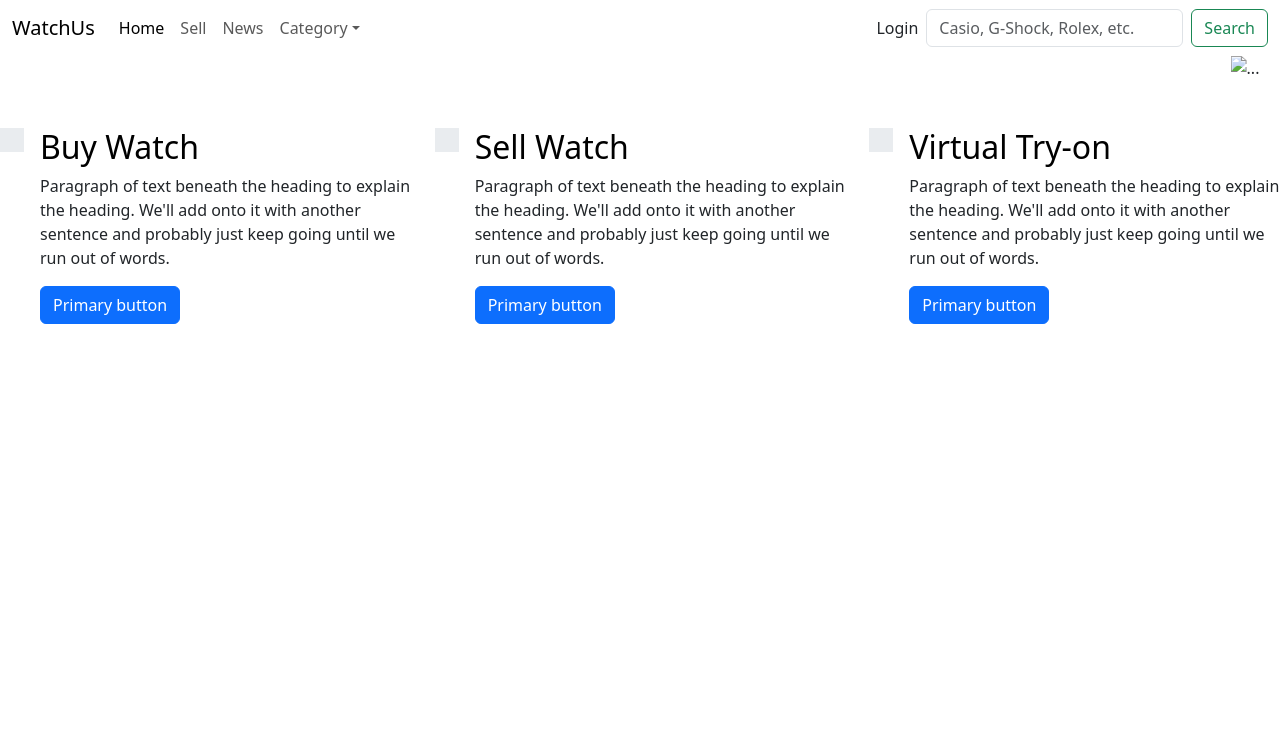
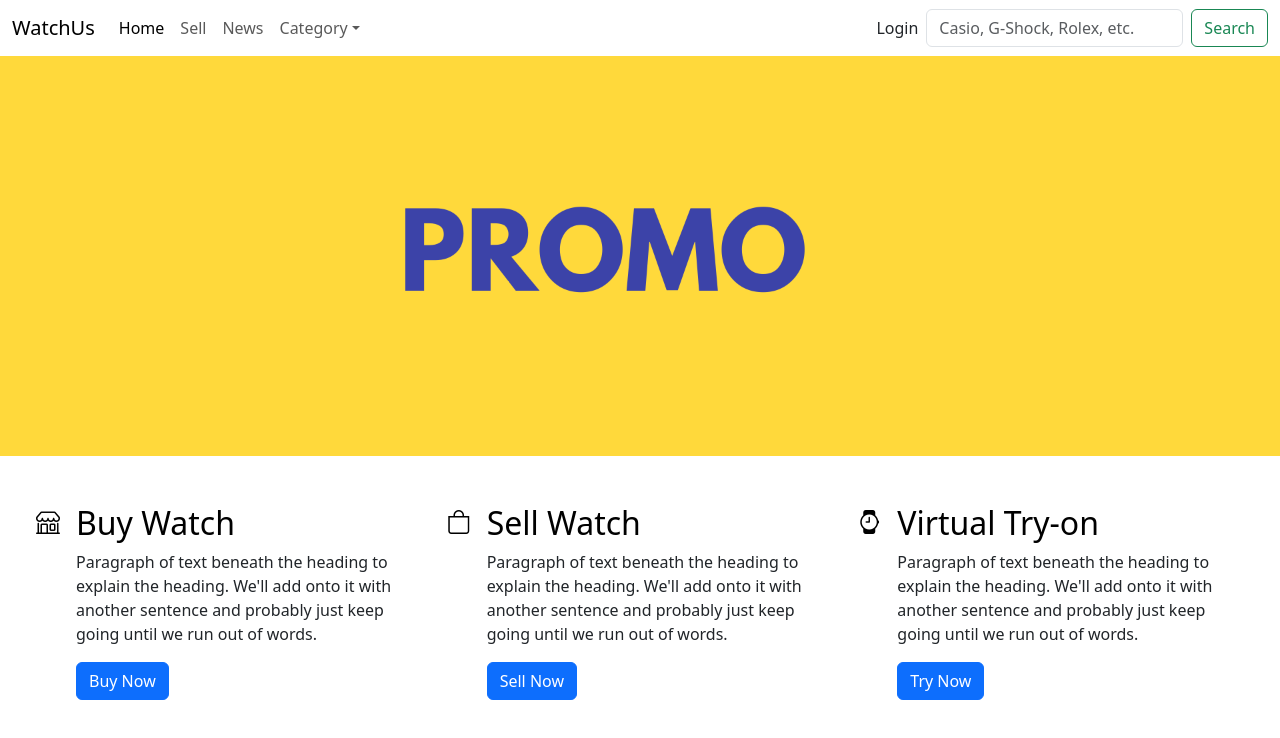
Before and after one commit to rizasakhi/software-engineering-aol, a plain HTML site: page index.html in a window 1280 px wide. Drawn offline with nearby package versions, Linux system fonts and the light colour scheme.

Commit message:
mengubah homepage

```diff
--- a/index.html
+++ b/index.html
@@ -4,7 +4,8 @@
     <meta charset="UTF-8">
     <meta name="viewport" content="width=device-width, initial-scale=1.0">
     <link href="https://cdn.jsdelivr.net/npm/bootstrap@5.3.3/dist/css/bootstrap.min.css" rel="stylesheet" integrity="sha384-QWTKZyjpPEjISv5WaRU9OFeRpok6YctnYmDr5pNlyT2bRjXh0JMhjY6hW+ALEwIH" crossorigin="anonymous">
-    <link rel="stylesheet" href="style.css">
+    <link rel="stylesheet" href="https://cdn.jsdelivr.net/npm/bootstrap-icons@1.11.3/font/bootstrap-icons.min.css">
+    <link rel="stylesheet" href="./style.css">
     <title>Home</title>
 </head>
 <body>
@@ -45,59 +46,58 @@
         </div>
       </nav>
       <!-- Hero Section -->
-      <div id="carouselExampleSlidesOnly" class="carousel slide" data-bs-ride="carousel" data-bs-interval="1000">
+      <div id="carouselExampleSlidesOnly" class="carousel slide" data-bs-ride="carousel" data-bs-interval="2000">
         <div class="carousel-inner">
           <div class="carousel-item active">
-            <img src="" class="d-block w-100" alt="...">
+            <img src="./Assets/1.png" class="d-block w-100" alt="Promo Banner">
           </div>
           <div class="carousel-item">
-            <img src="..." class="d-block w-100" alt="...">
+            <img src="./Assets/2.png" class="d-block w-100" alt="Promo Banner">
           </div>
           <div class="carousel-item">
-            <img src="..." class="d-block w-100" alt="...">
+            <img src="./Assets/3.png" class="d-block w-100" alt="Promo Banner">
           </div>
         </div>
       </div>
       <!-- Feature Section -->
-      <div class="row g-4 py-5 row-cols-1 row-cols-lg-3">
+      <div class="row g-4 py-5 row-cols-2 row-cols-lg-3 mx-4">
         <div class="col d-flex align-items-start">
-          <div class="icon-square text-body-emphasis bg-body-secondary d-inline-flex align-items-center justify-content-center fs-4 flex-shrink-0 me-3">
-            <svg class="bi" width="1em" height="1em"><use xlink:href="#toggles2"></use></svg>
+          <div class="icon-square text-body-emphasis d-inline-flex align-items-center justify-content-center fs-4 flex-shrink-0 me-3">
+            <i class="bi-shop"></i>
           </div>
           <div>
             <h3 class="fs-2 text-body-emphasis">Buy Watch</h3>
             <p>Paragraph of text beneath the heading to explain the heading. We'll add onto it with another sentence and probably just keep going until we run out of words.</p>
             <a href="#" class="btn btn-primary">
-              Primary button
+              Buy Now
             </a>
           </div>
         </div>
         <div class="col d-flex align-items-start">
-          <div class="icon-square text-body-emphasis bg-body-secondary d-inline-flex align-items-center justify-content-center fs-4 flex-shrink-0 me-3">
-            <svg class="bi" width="1em" height="1em"><use xlink:href="#cpu-fill"></use></svg>
+          <div class="icon-square text-body-emphasis d-inline-flex align-items-center justify-content-center fs-4 flex-shrink-0 me-3">
+            <i class="bi-bag"></i>
           </div>
           <div>
             <h3 class="fs-2 text-body-emphasis">Sell Watch</h3>
             <p>Paragraph of text beneath the heading to explain the heading. We'll add onto it with another sentence and probably just keep going until we run out of words.</p>
             <a href="#" class="btn btn-primary">
-              Primary button
+              Sell Now
             </a>
           </div>
         </div>
         <div class="col d-flex align-items-start">
-          <div class="icon-square text-body-emphasis bg-body-secondary d-inline-flex align-items-center justify-content-center fs-4 flex-shrink-0 me-3">
-            <svg class="bi" width="1em" height="1em"><use xlink:href="#tools"></use></svg>
+          <div class="icon-square text-body-emphasis d-inline-flex align-items-center justify-content-center fs-4 flex-shrink-0 me-3">
+            <i class="bi-watch"></i>
           </div>
           <div>
             <h3 class="fs-2 text-body-emphasis">Virtual Try-on</h3>
             <p>Paragraph of text beneath the heading to explain the heading. We'll add onto it with another sentence and probably just keep going until we run out of words.</p>
             <a href="#" class="btn btn-primary">
-              Primary button
+              Try Now
             </a>
           </div>
         </div>
       </div>
-
 <script src="https://cdn.jsdelivr.net/npm/bootstrap@5.3.3/dist/js/bootstrap.bundle.min.js" integrity="sha384-YvpcrYf0tY3lHB60NNkmXc5s9fDVZLESaAA55NDzOxhy9GkcIdslK1eN7N6jIeHz" crossorigin="anonymous"></script>
 </body>
 </html>
--- a/style.css
+++ b/style.css
@@ -1,3 +1,3 @@
-*{
-
-}
+body::-webkit-scrollbar{
+    display: none;
+  }
```
Also changed, not shown: Assets/1.png (added), Assets/2.png (added), Assets/3.png (added).
